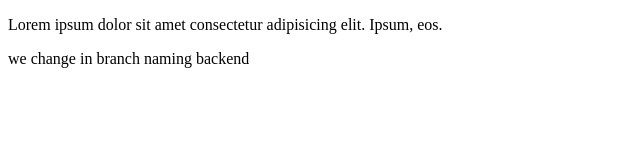
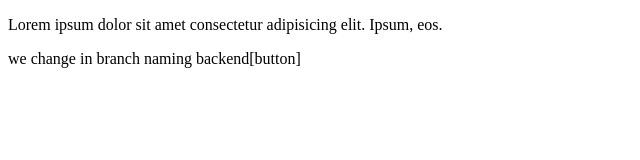
Before and after one commit to AliHussaini44804/localrepo, a plain HTML site: page index.html in a window 1280 px wide. Shown: the full height of the page, 0-640 px from the left. Drawn offline with Linux system fonts and the light colour scheme.

Commit message:
add featere

```diff
--- a/index.html
+++ b/index.html
@@ -7,6 +7,6 @@
 </head>
 <body>
     <p>Lorem ipsum dolor sit amet consectetur adipisicing elit. Ipsum, eos.</p>
-    <p>we change in branch naming backend</p>
+    <p>we change in branch naming backend[button]</p>
 </body>
 </html>
```
